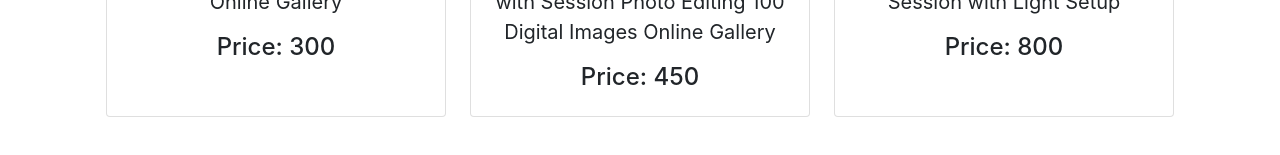
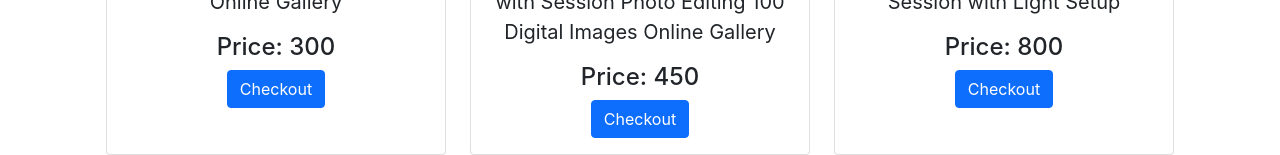
Before and after one commit to DevPronob/gleam-photography, a React (Create React App) app: page / in a window 1280 px wide. Shown: the part 1518-1673 px from the top of the page. Before the commit the page ends 1635 px from the top, so only its background shows below. Built offline with nearby package versions, Linux system fonts and the light colour scheme; no server answers.

Commit message:
header completed

```diff
--- a/src/components/Home/ServiceItem/ServiceItem.js
+++ b/src/components/Home/ServiceItem/ServiceItem.js
@@ -1,7 +1,8 @@
 import React from 'react';
 import "./ServiceItem.css"
+import { useNavigate } from 'react-router-dom';
 const ServiceItem = ({items}) => {
-    console.log(items)
+    let navigate = useNavigate();
     return (
         <div classNameName='col '>
             <div className="card h-100">
@@ -10,6 +11,7 @@ const ServiceItem = ({items}) => {
         <h5 className="card-title fs-2">{items.name}</h5>
         <p className="card-text fs-5">{items.Description}</p>
         <h4>Price: {items.price}</h4>
+        <button onClick={()=>navigate("/checkout")} className='btn btn-primary'>Checkout</button>
       </div>
     </div>
         </div>
```
